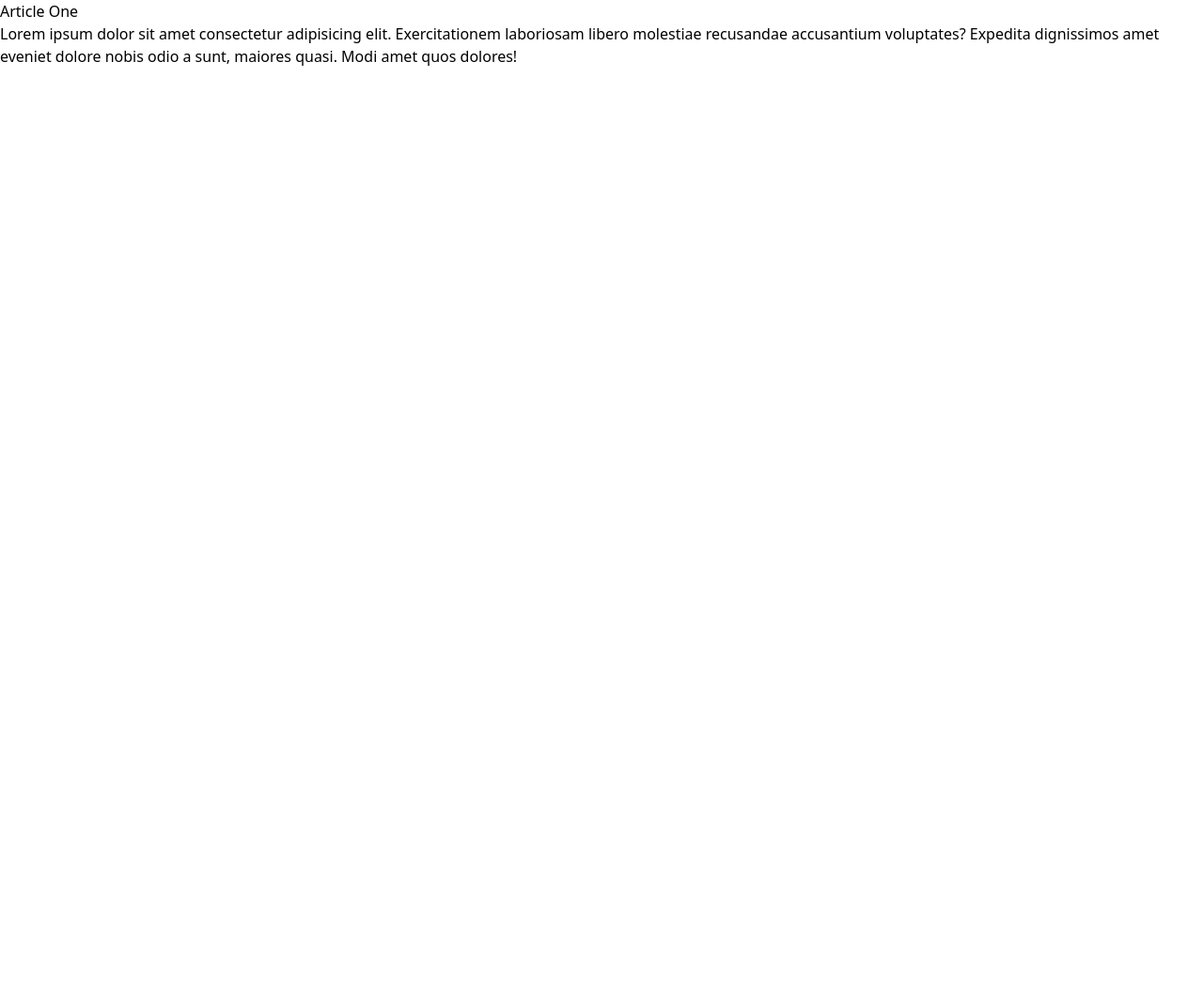
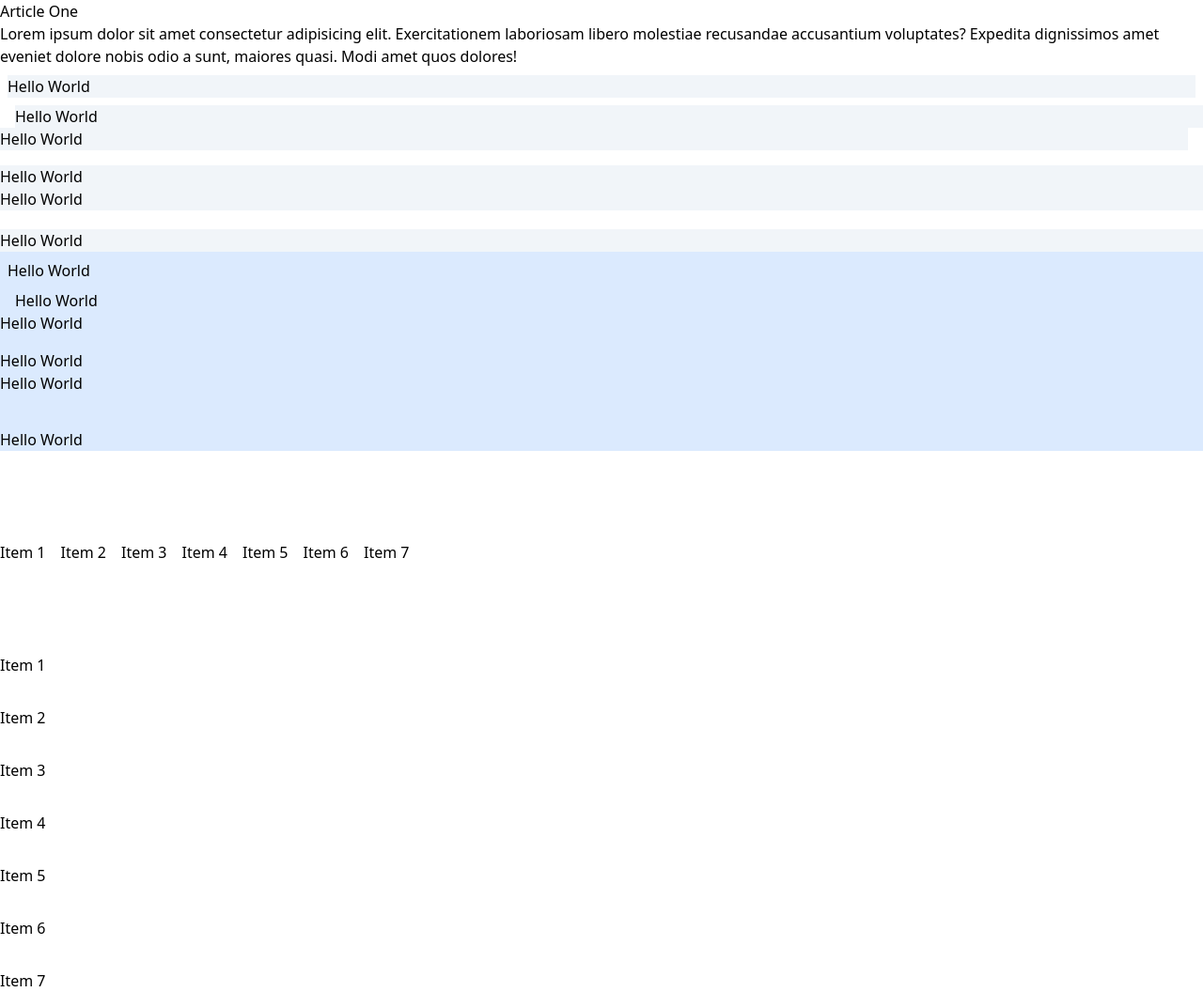
Before and after one commit to darrylwongqz/tailwind-playground, a plain HTML site: page tailwind-sandbox-basics/tailwind-sandbox-starter/03-container-spacing/index.html in a window 1280 px wide. Shown: the whole page at 94% size. Before the commit the page ends 800 px from the top, so only its background shows below. Drawn offline with nearby package versions, Linux system fonts and the light colour scheme.

Commit message:
done with container spacing

```diff
--- a/tailwind-sandbox-basics/tailwind-sandbox-starter/03-container-spacing/index.html
+++ b/tailwind-sandbox-basics/tailwind-sandbox-starter/03-container-spacing/index.html
@@ -9,7 +9,7 @@
   </head>
   <body>
     <!-- Container -->
-    <div>
+    <div class="container mx-auto">
       <article>
         <h3>Article One</h3>
         <p>
@@ -21,12 +21,42 @@
       </article>
 
       <!-- Margin -->
+      <div class="m-2 bg-slate-100">Hello World</div>
+      <div class="ml-4 bg-slate-100">Hello World</div>
+      <div class="mr-4 bg-slate-100">Hello World</div>
+      <div class="mt-4 bg-slate-100">Hello World</div>
+      <div class="mb-4 bg-slate-100">Hello World</div>
+      <div class="mt-[20px] bg-slate-100">Hello World</div>
 
       <!-- Padding -->
+      <div class="p-2 bg-blue-100">Hello World</div>
+      <div class="pl-4 bg-blue-100">Hello World</div>
+      <div class="pr-4 bg-blue-100">Hello World</div>
+      <div class="pt-4 bg-blue-100">Hello World</div>
+      <div class="pb-4 bg-blue-100">Hello World</div>
+      <div class="pt-[20px] bg-blue-100">Hello World</div>
 
       <!-- Space Between X -->
+      <div class="flex mt-24 space-x-4">
+        <div>Item 1</div>
+        <div>Item 2</div>
+        <div>Item 3</div>
+        <div>Item 4</div>
+        <div>Item 5</div>
+        <div>Item 6</div>
+        <div>Item 7</div>
+      </div>
+      <!-- Space Between Y -->
 
-      <!-- Space Between Y -->
+      <div class="flex flex-col mt-24 space-y-8">
+        <div>Item 1</div>
+        <div>Item 2</div>
+        <div>Item 3</div>
+        <div>Item 4</div>
+        <div>Item 5</div>
+        <div>Item 6</div>
+        <div>Item 7</div>
+      </div>
     </div>
   </body>
 </html>
```
